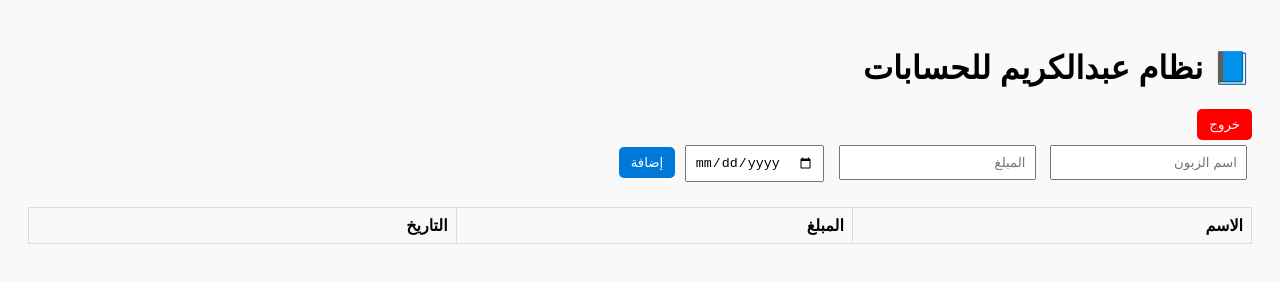
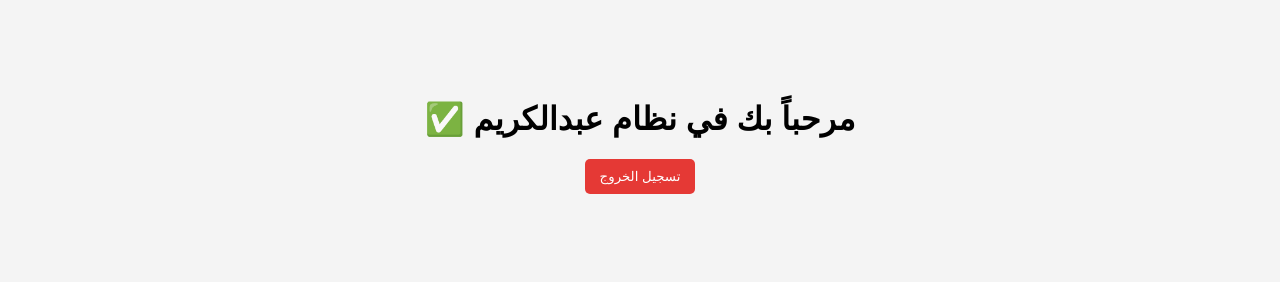
Before and after one commit to abdulkarimmohmmed-2007/Klkl-apll, a website: page index.html in a window 1280 px wide. Drawn offline with Linux system fonts and the light colour scheme; no server answers; sample sign-in values are in the browser's storage.

Commit message:
Update index.html

```diff
--- a/index.html
+++ b/index.html
@@ -1,64 +1,40 @@
 <!DOCTYPE html>
 <html lang="ar" dir="rtl">
 <head>
-  <meta charset="UTF-8">
-  <title>نظام عبدالكريم للحسابات</title>
+  <meta charset="UTF-8" />
+  <title>الصفحة الرئيسية - نظام عبدالكريم</title>
   <style>
-    body { font-family: sans-serif; background:#f9f9f9; direction:rtl; padding:20px; }
-    input { padding:8px; margin:5px; }
-    button { padding:8px 12px; background:#0078D7; color:white; border:none; border-radius:5px; }
-    table { width:100%; border-collapse:collapse; margin-top:20px; }
-    th, td { border:1px solid #ddd; padding:8px; text-align:right; }
+    body {
+      font-family: sans-serif;
+      background: #f4f4f4;
+      text-align: center;
+      margin-top: 100px;
+    }
+    button {
+      padding: 10px 15px;
+      background: #e53935;
+      color: white;
+      border: none;
+      border-radius: 5px;
+      cursor: pointer;
+    }
   </style>
 </head>
-<body onload="checkLogin()">
-  <h1>📘 نظام عبدالكريم للحسابات</h1>
-  <button onclick="logout()" style="background:red;">خروج</button>
-  <div>
-    <input id="name" placeholder="اسم الزبون">
-    <input id="amount" placeholder="المبلغ">
-    <input id="date" type="date">
-    <button onclick="addInvoice()">إضافة</button>
-  </div>
-
-  <table>
-    <thead>
-      <tr><th>الاسم</th><th>المبلغ</th><th>التاريخ</th></tr>
-    </thead>
-    <tbody id="tableBody"></tbody>
-  </table>
+<body>
+  <h1>مرحباً بك في نظام عبدالكريم ✅</h1>
+  <button onclick="logout()">تسجيل الخروج</button>
 
   <script>
-    const API = "https://abdulkarim-accounts.onrender.com";
-    function checkLogin(){
-      if(localStorage.getItem("loggedIn")!=="true"){
-        window.location.href = "login.html";
-      }
-      loadInvoices();
+    // التحقق من حالة الدخول
+    if (!localStorage.getItem("loggedIn")) {
+      // إذا ما داخل، يرجعه لصفحة تسجيل الدخول
+      window.location.href = "/login.html";
     }
-    function logout(){
+
+    // تسجيل الخروج
+    function logout() {
       localStorage.removeItem("loggedIn");
-      window.location.href = "login.html";
-    }
-    async function addInvoice(){
-      const name = document.getElementById("name").value;
-      const amount = document.getElementById("amount").value;
-      const date = document.getElementById("date").value;
-      await fetch(API+"/add-invoice", {
-        method:"POST",
-        headers:{ "Content-Type":"application/json" },
-        body: JSON.stringify({ name, amount, date })
-      });
-      loadInvoices();
-    }
-    async function loadInvoices(){
-      const res = await fetch(API+"/invoices");
-      const data = await res.json();
-      const tbody = document.getElementById("tableBody");
-      tbody.innerHTML = "";
-      data.forEach(inv=>{
-        tbody.innerHTML += `<tr><td>${inv.name}</td><td>${inv.amount}</td><td>${inv.date}</td></tr>`;
-      });
+      window.location.href = "/login.html";
     }
   </script>
 </body>
```
